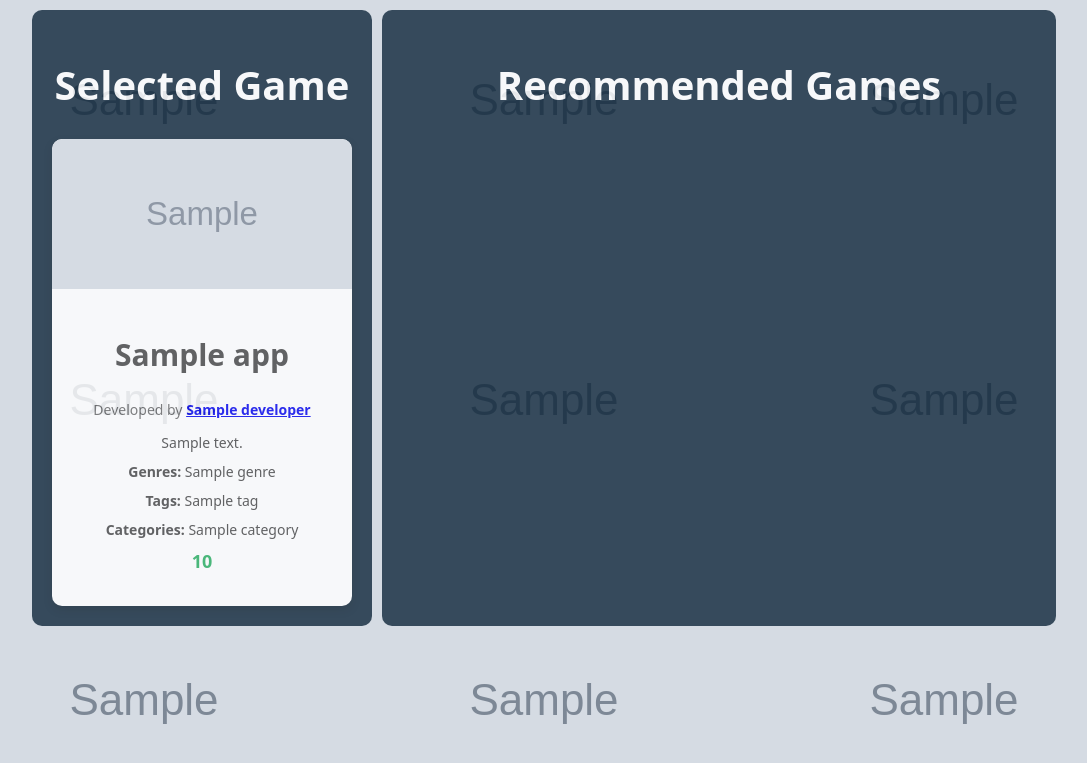
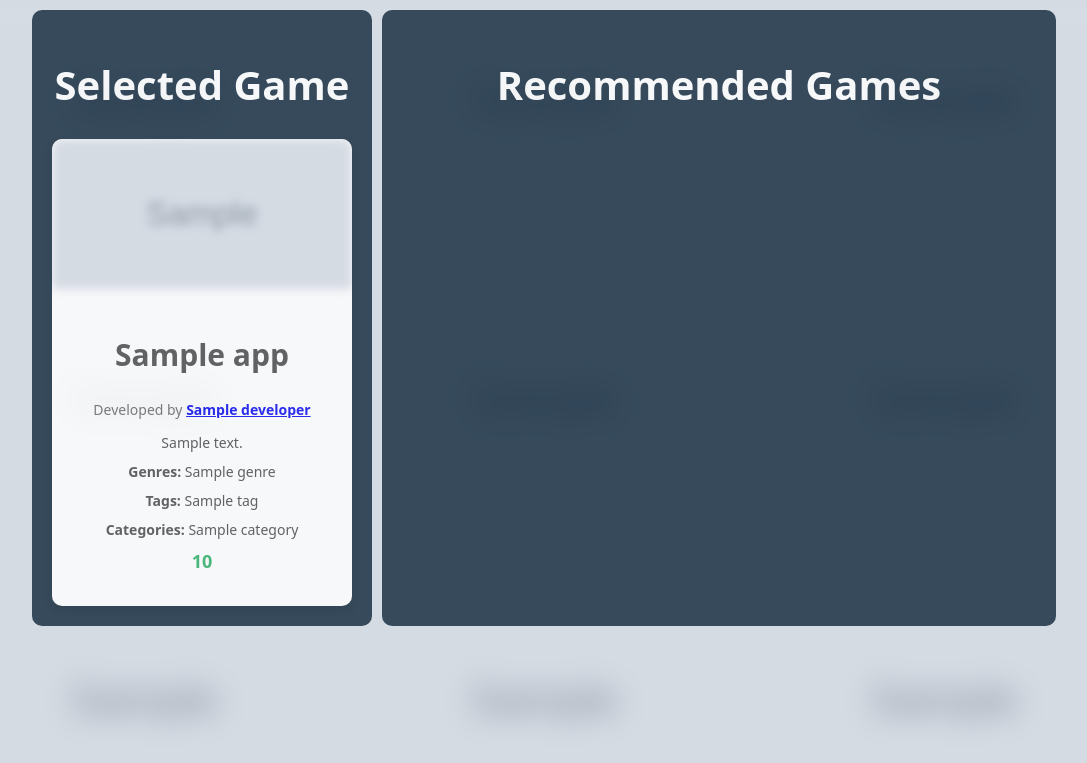
Before and after one commit to ultimo2002/playdate, a FastAPI app: template code/templates/game_output.html in a window 1280 px wide. Shown: the top 763 px of the page, without its empty margins (96-1183 px from the left). Run offline with FastAPI, Linux system fonts and the light colour scheme; the template is opened without the code that fills it: most values are stand-ins (such as "Sample title", 1, 10 or a date in 2020); grey boxes marked "Sample" are stand-in pictures; parts of the project's set-up code (start-up, migrations or seed data) failed here and were passed over.

Commit message:
Blur image and background on game page

```diff
--- a/code/templates/game_output.html
+++ b/code/templates/game_output.html
@@ -42,6 +42,23 @@
             background-attachment: fixed;
             color: white;
         }
+        {% for app in apps %}
+        {% if "NSFW" or "Nudity" or "Mature" in app.tags | map(attribute="name") %}
+        #appid-{{app.id}} img { filter: blur(5px); }
+        body::before {
+            content: "";
+            position: absolute;
+            top: 0;
+            left: 0;
+            width: 100%;
+            height: 100%;
+            background: inherit;
+            filter: blur(15px);
+            z-index: -1;
+            min-height: 100vh;
+        }
+        {% endif %}
+        {% endfor %}
     </style>
 
 </body>
```
